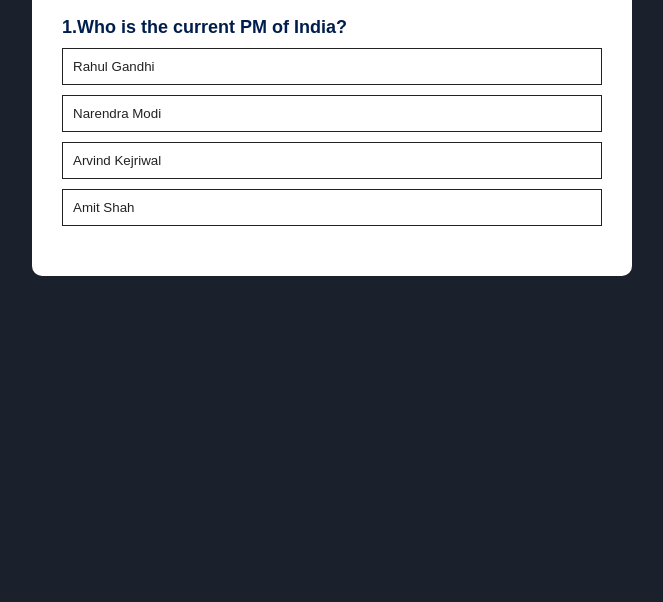
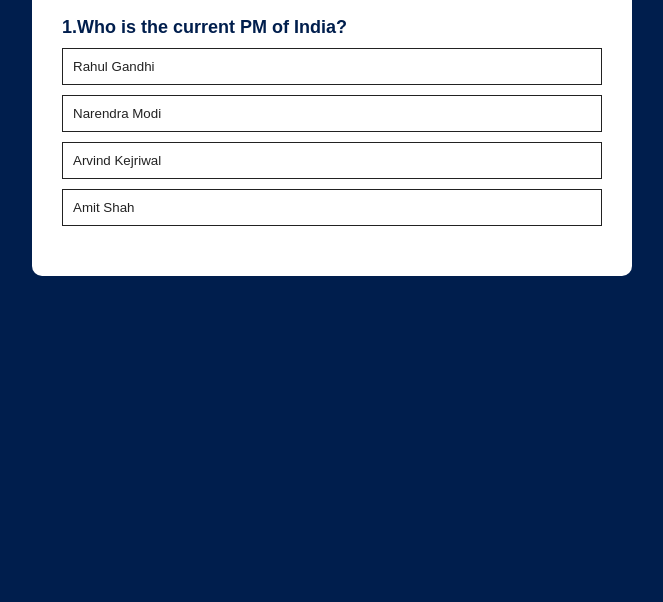
Before and after one commit to Shrawan0701/Quiz-App, a plain HTML site: page index.html in a window 1280 px wide. Shown: the part 198-800 px from the top of the page, without its empty margins (308-971 px from the left). Drawn offline with Linux system fonts and the light colour scheme.

Commit message:
Update style.csss

```diff
--- a/style.css
+++ b/style.css
@@ -6,7 +6,7 @@
 }
 
 body {
-  background-color: #1A202C;
+  background-color: #001e4d;
 }
 
 .app {
```
